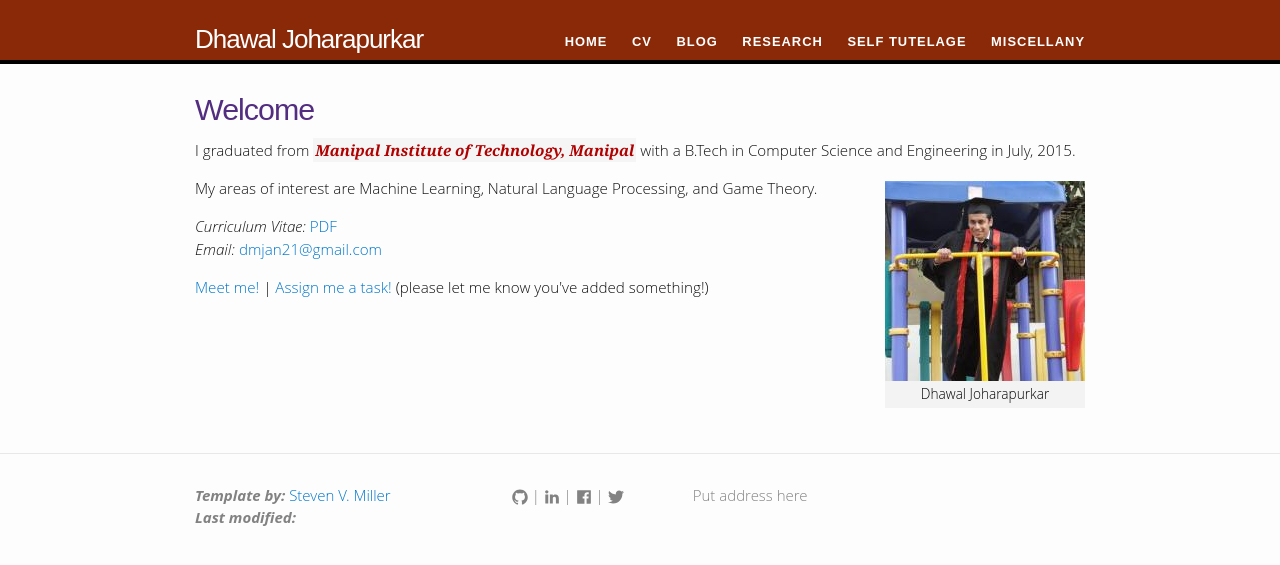
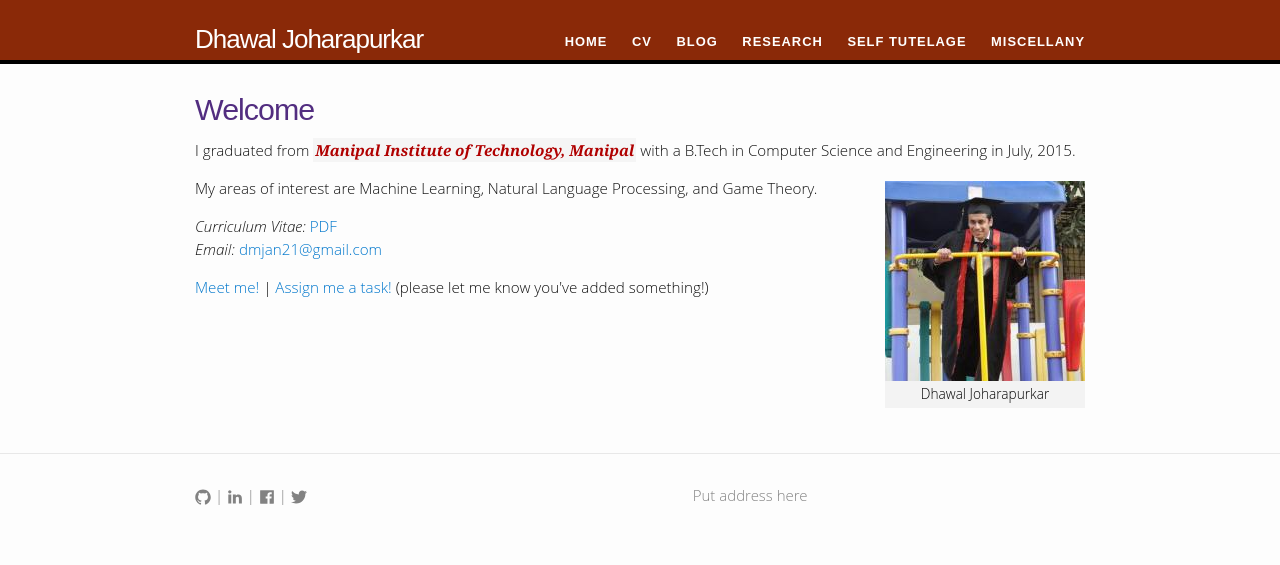
Before and after one commit to dhawaljoh/dhawaljoh.github.io, a Jekyll site: the page built from index.md, in a window 1280 px wide. Shown: the top 565 px of the page. Built offline with Jekyll 4.4.1, drawn with Linux system fonts in a browser that asks for light colours.

Commit message:
fixed footer

```diff
--- a/_includes/footer.html
+++ b/_includes/footer.html
@@ -7,19 +7,23 @@
     <div class="footer-col-wrapper">
       <div class="footer-col footer-col-1">
         <ul class="contact-list">
+            {% include icon-github.html username=site.github_username %} |
+            {% include icon-linkedin.html username=site.linkedin_username %} |
+            {% include icon-facebook.html  username=site.facebook_username %} |
+            {% include icon-twitter.html username=site.twitter_username %}
           <!-- <li>{{ site.title }}</li> -->
-          <li><b><em>Template by: </em></b><a href="http://svmiller.com/" target="_blank">Steven V. Miller</a></li>
-          <li><b><em>Last modified: </em></b>{{ page.last_modified_at | date:'%B %d, %Y' }}</li>
+          <!-- <li><b><em>Template by: </em></b><a href="http://svmiller.com/" target="_blank">Steven V. Miller</a></li> -->
+          <!-- <li><b><em>Last modified: </em></b>{{ page.last_modified_at | date:'%B %d, %Y' }}</li> -->
           <!-- <li><a href="mailto:{{ site.email }}">{{ site.email }}</a></li> -->
         </ul>
       </div>
 
       <div class="footer-col footer-col-2">
         <ul class="social-media-list">
-            {% include icon-github.html username=site.github_username %} |
+ <!--            {% include icon-github.html username=site.github_username %} |
             {% include icon-linkedin.html username=site.linkedin_username %} |
             {% include icon-facebook.html  username=site.facebook_username %} |
-            {% include icon-twitter.html username=site.twitter_username %}
+            {% include icon-twitter.html username=site.twitter_username %} -->
 
 <!--           {% if site.github_username %}
           <li>
--- a/_includes/icon-facebook.html
+++ b/_includes/icon-facebook.html
@@ -1 +1 @@
-<a target="_blank" href="https://facebook.com/{{ include.username }}"><span class="icon icon--facebook">{% include icon-facebook.svg %}</span></a>
+<a target="_blank" href="https://facebook.com/{{ include.username }}"><span class="icon icon--envelope">{% include icon-facebook.svg %}</span></a>
```
